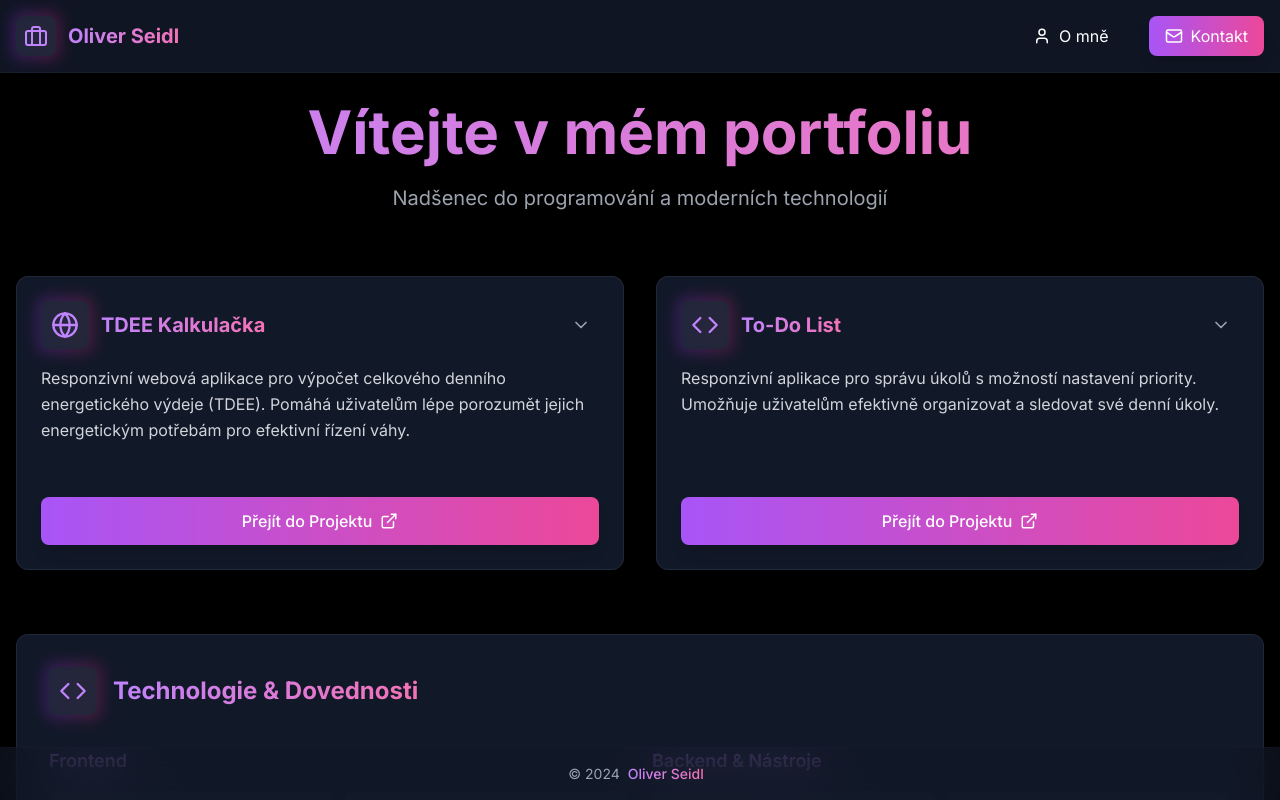
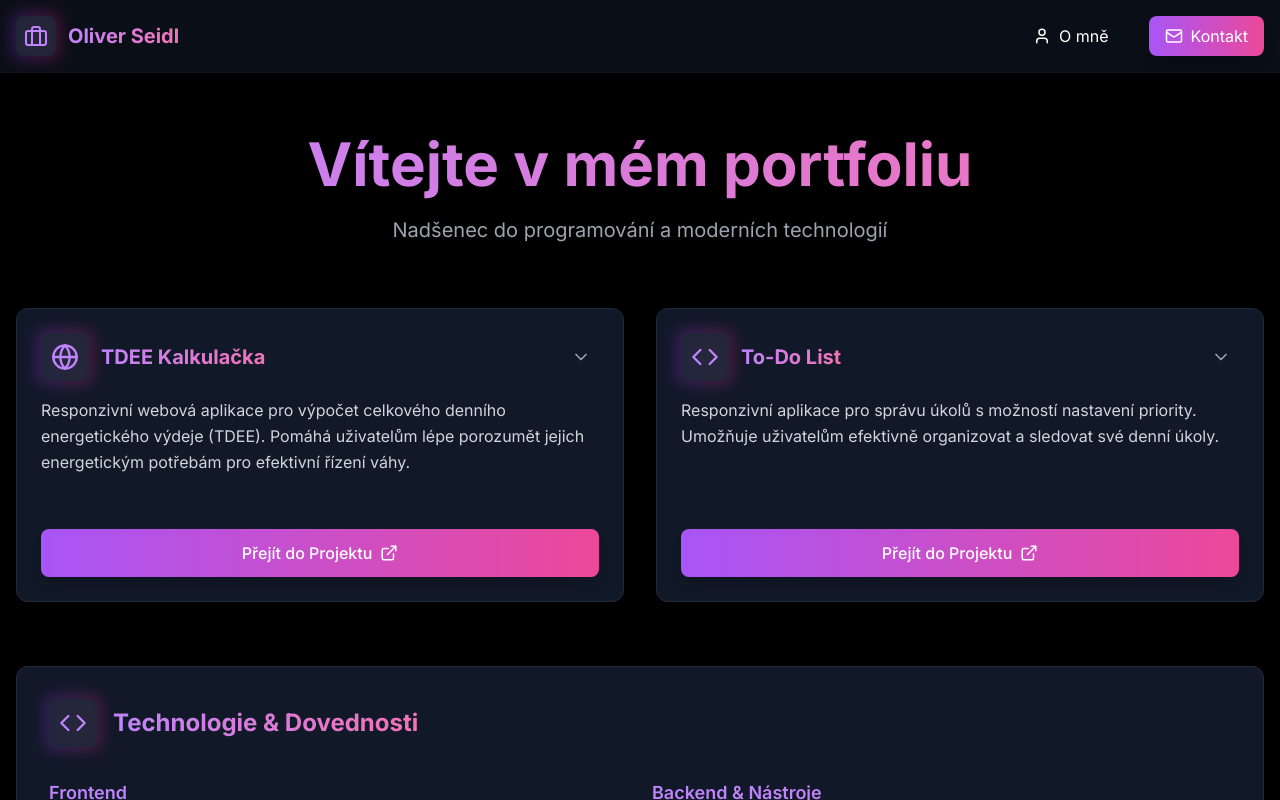
Before and after one commit to Olinkkt/oliverseidl, a Next.js app: page / in a window 1280 px wide. Shown: the top 800 px of the page. Built offline with nearby package versions, Linux system fonts and the light colour scheme.

Commit message:
Refactor Home component layout: updated header and footer styles for improved aesthetics and functionality, adjusted hero section margins for better symmetry, and enhanced overall user experience with backdrop blur effects.

```diff
--- a/app/page.tsx
+++ b/app/page.tsx
@@ -193,8 +193,8 @@ export default function Home() {
 
   return (
     <div className="min-h-screen flex flex-col overflow-x-hidden w-full">
-      {/* Header - fixed s původním designem */}
-      <header className="fixed top-0 left-0 right-0 z-50 bg-gray-900/90 shadow-lg text-white py-3 sm:py-4 border-b border-gray-800/50">
+      {/* Header - fixed */}
+      <header className="fixed top-0 left-0 right-0 z-50 bg-gray-900/60 backdrop-blur-xl py-3 sm:py-4 border-b border-gray-800/20">
         <div className="container mx-auto px-4 max-w-7xl">
           <div className="flex items-center justify-between h-12 sm:h-auto">
             {/* Logo a název */}
@@ -238,8 +238,8 @@ export default function Home() {
           transition={{ duration: 0.3 }}
           className="space-y-16"
         >
-          {/* Hero sekce */}
-          <div className="text-center mb-8 sm:mb-12">
+          {/* Hero sekce - upravené odsazení pro symetrii */}
+          <div className="text-center mt-4 sm:mt-8 mb-16">
             <h1 className="text-3xl sm:text-4xl md:text-6xl font-bold mb-4 bg-clip-text text-transparent bg-gradient-to-r from-purple-400 to-pink-400 py-[0.1em]">
               Vítejte v mém portfoliu
             </h1>
@@ -535,8 +535,8 @@ export default function Home() {
         </motion.div>
       </main>
 
-      {/* Footer - fixed na spodku */}
-      <footer className="fixed bottom-0 left-0 right-0 bg-gray-900/60 backdrop-blur-xl py-3 sm:py-4 border-t border-gray-800/20 w-full">
+      {/* Footer - statický */}
+      <footer className="bg-gray-900/60 backdrop-blur-xl py-3 sm:py-4 border-t border-gray-800/20 w-full">
         <div className="container mx-auto px-4 max-w-7xl">
           <div className="flex justify-center items-center">
             <div className="flex items-center">
```
